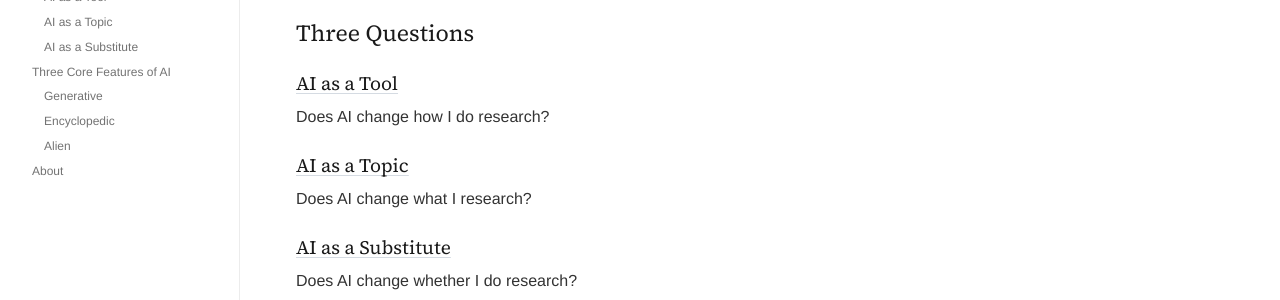
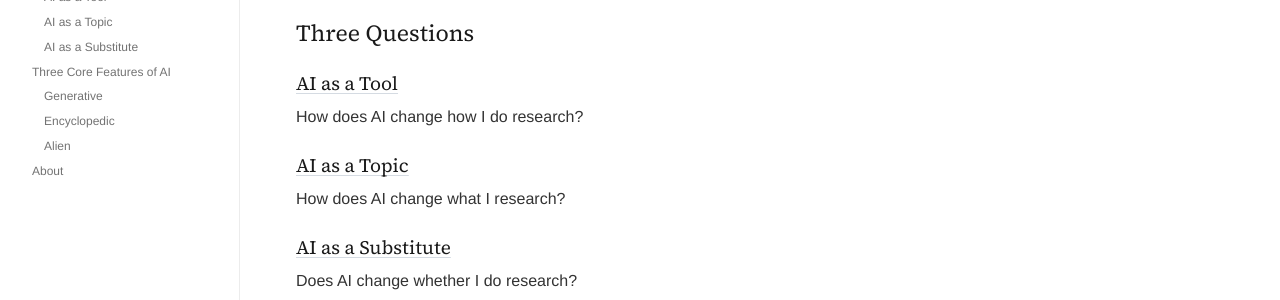
Before and after one commit to ai-research-cbs/ai-research-cbs.github.io, a Jekyll site: the page built from index.md, in a window 1280 px wide and 1290 px high. Shown: the part 240-540 px from the top of the window. Built offline with Jekyll 4.4.1, drawn with Linux system fonts in a browser that asks for light colours.

Commit message:
Use the talk's wording for the three questions
Claude-Session: https://claude.ai/code/session_016Fai4uMnC7jdAAv7Jiaqhu

```diff
--- a/_data/sections.yml
+++ b/_data/sections.yml
@@ -1,5 +1,5 @@
 - {"title": "Home", "slug": "home", "url": "/", "pages": []}
-- {"title": "AI as a Tool", "slug": "tool", "url": "/tool/", "question": "Does AI change how I do research?", "pages": [{"title": "Ideation", "slug": "ideation"}, {"title": "Writing", "slug": "writing"}, {"title": "Background", "slug": "background"}, {"title": "Coding", "slug": "coding"}, {"title": "Analysis", "slug": "analysis"}, {"title": "Math", "slug": "math"}]}
-- {"title": "AI as a Topic", "slug": "topic", "url": "/topic/", "question": "Does AI change what I research?", "pages": [{"title": "Information Extraction", "slug": "information-extraction"}, {"title": "Economic Implications", "slug": "economic-implications"}, {"title": "Modeling Complex Relationships", "slug": "modeling-complex-relationships"}, {"title": "Benchmarking Human Decisions", "slug": "benchmarking-human-decisions"}, {"title": "Intellectual Transfer", "slug": "intellectual-transfer"}]}
+- {"title": "AI as a Tool", "slug": "tool", "url": "/tool/", "question": "How does AI change how I do research?", "pages": [{"title": "Ideation", "slug": "ideation"}, {"title": "Writing", "slug": "writing"}, {"title": "Background", "slug": "background"}, {"title": "Coding", "slug": "coding"}, {"title": "Analysis", "slug": "analysis"}, {"title": "Math", "slug": "math"}]}
+- {"title": "AI as a Topic", "slug": "topic", "url": "/topic/", "question": "How does AI change what I research?", "pages": [{"title": "Information Extraction", "slug": "information-extraction"}, {"title": "Economic Implications", "slug": "economic-implications"}, {"title": "Modeling Complex Relationships", "slug": "modeling-complex-relationships"}, {"title": "Benchmarking Human Decisions", "slug": "benchmarking-human-decisions"}, {"title": "Intellectual Transfer", "slug": "intellectual-transfer"}]}
 - {"title": "AI as a Substitute", "slug": "substitute", "url": "/substitute/", "question": "Does AI change whether I do research?", "pages": [{"title": "Narrative", "slug": "narrative"}, {"title": "Exposure", "slug": "exposure"}, {"title": "What Should We Do?", "slug": "what-should-we-do"}]}
 - {"title": "Infrastructure", "slug": "infrastructure", "url": "/infrastructure/", "pages": [{"title": "Data", "slug": "data"}, {"title": "Code", "slug": "code"}, {"title": "Taste", "slug": "taste"}]}
--- a/index.md
+++ b/index.md
@@ -8,10 +8,10 @@ heading: Research in the Age of AI
 ## Three Questions
 
 ### [AI as a Tool]({{ '/tool/' | relative_url }})
-Does AI change how I do research?
+How does AI change how I do research?
 
 ### [AI as a Topic]({{ '/topic/' | relative_url }})
-Does AI change what I research?
+How does AI change what I research?
 
 ### [AI as a Substitute]({{ '/substitute/' | relative_url }})
 Does AI change whether I do research?
```
